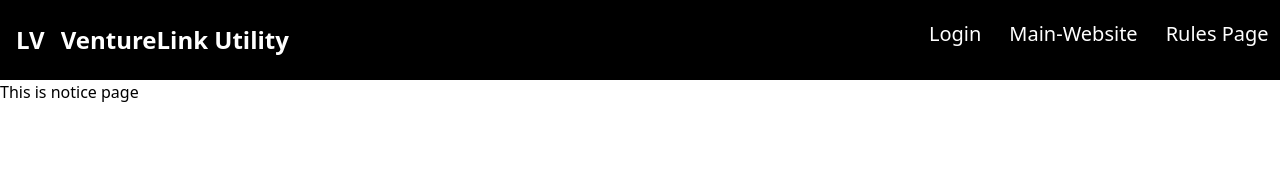
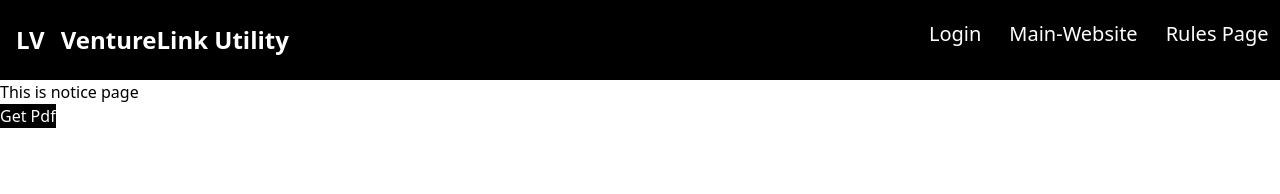
Before and after one commit to AritraChakraborty2003/PdfConverterReact, a React (Create React App) app: page /NoticePage in a window 1280 px wide. Shown: the top 194 px of the page. Built offline with nearby package versions, Linux system fonts and the light colour scheme.

Commit message:
update: update the logic and design of the notice page section

```diff
--- a/src/components/NoticePage.jsx
+++ b/src/components/NoticePage.jsx
@@ -1,10 +1,122 @@
+import moment from "moment";
+import jsPDF from "jspdf";
 import Header from "./Header";
+import { useState } from "react";
+import { Link } from "react-router-dom";
+import HiringDocEmployee from "./HiringDocEmployee";
+import PartTime from "./PartTime";
 
 const NoticePage = () => {
+  const getPDF = () => {
+    const doc = new jsPDF("p", "px", [450, 450]);
+    doc.setFont("sans", "bold");
+    doc.setFontSize(40);
+    doc.text("Venture Linked", 127, 27);
+    doc.setFont("sans", "normal");
+    doc.setFontSize(12);
+    doc.text("( Connecting startups revolutionizing technologies )", 130, 39);
+    doc.setLineWidth(1);
+
+    doc.line(50, 45, 400, 45);
+
+    doc.setFontSize(10);
+    doc.text(
+      "Phone no: 7585824862 || email: aritra.chakraborty@gmail.com || address: IIMT-LBF Incubation Center,Greater Noida,UP",
+      40,
+      55
+    );
+    doc.setFont("sans", "bold");
+    doc.setFontSize(13);
+    doc.text("Notice no: N2401", 37, 95);
+    doc.setFont("sans", "bold");
+    doc.setFontSize(31);
+    doc.text("NOTICE", 169, 120);
+    doc.setFont("sans", "normal");
+    doc.setFontSize(12);
+    doc.text(
+      "Subject: An example of subject of notice in 20 words which is to be given in every notice of meeting",
+      35,
+      142
+    );
+    doc.text("Dear Members,", 40, 164);
+    doc.text(
+      "An example of subject of notice in 20 words which is to be given in every notice of meeting",
+      40,
+      178
+    );
+    doc.text(
+      "An example of subject of notice in 20 words which is to be given in every notice of meeting",
+      40,
+      192
+    );
+    doc.text(
+      "An example of subject of notice in 20 words which is to be given in every notice of meeting",
+      40,
+      206
+    );
+    doc.text(
+      "An example of subject of notice in 20 words which is to be given in every notice of meeting",
+      40,
+      220
+    );
+    doc.text(
+      "An example of subject of notice in 20 words which is to be given in every notice of meeting",
+      40,
+      234
+    );
+    doc.text(
+      "An example of subject of notice in 20 words which is to be given in every notice of meeting",
+      40,
+      248
+    );
+    doc.text(
+      "An example of subject of notice in 20 words which is to be given in every notice of meeting",
+      40,
+      262
+    );
+    doc.text(
+      "An example of subject of notice in 20 words which is to be given in every notice of meeting",
+      40,
+      276
+    );
+    doc.text(
+      "An example of subject of notice in 20 words which is to be given in every notice of meeting this evening",
+      40,
+      290
+    );
+    doc.text(
+      "An example of subject of notice in 20 words which is to be given in every notice of meeting this evening",
+      40,
+      304
+    );
+    doc.text(
+      "An example of subject of notice in 20 words which is to be given in every notice of meeting this evening",
+      40,
+      318
+    );
+    doc.setFont("sans", "normal");
+    doc.setFontSize(10);
+
+    doc.text("Mr. X", 40, 430);
+
+    doc.text("Mr. Abhishek Kr. Pandey", 200, 430);
+
+    doc.text("Mr. Aritra Chakraborty", 360, 430);
+
+    doc.text("(Managing Partener)", 40, 440);
+
+    doc.text("(Management Head)", 200, 440);
+
+    doc.text("(Technical Head)", 360, 440);
+    doc.save("report.pdf");
+  };
   return (
     <>
       <Header />
       <p>This is notice page</p>
+      <button onClick={getPDF} className="bg-black text-white">
+        Get Pdf
+      </button>
     </>
   );
 };
```
